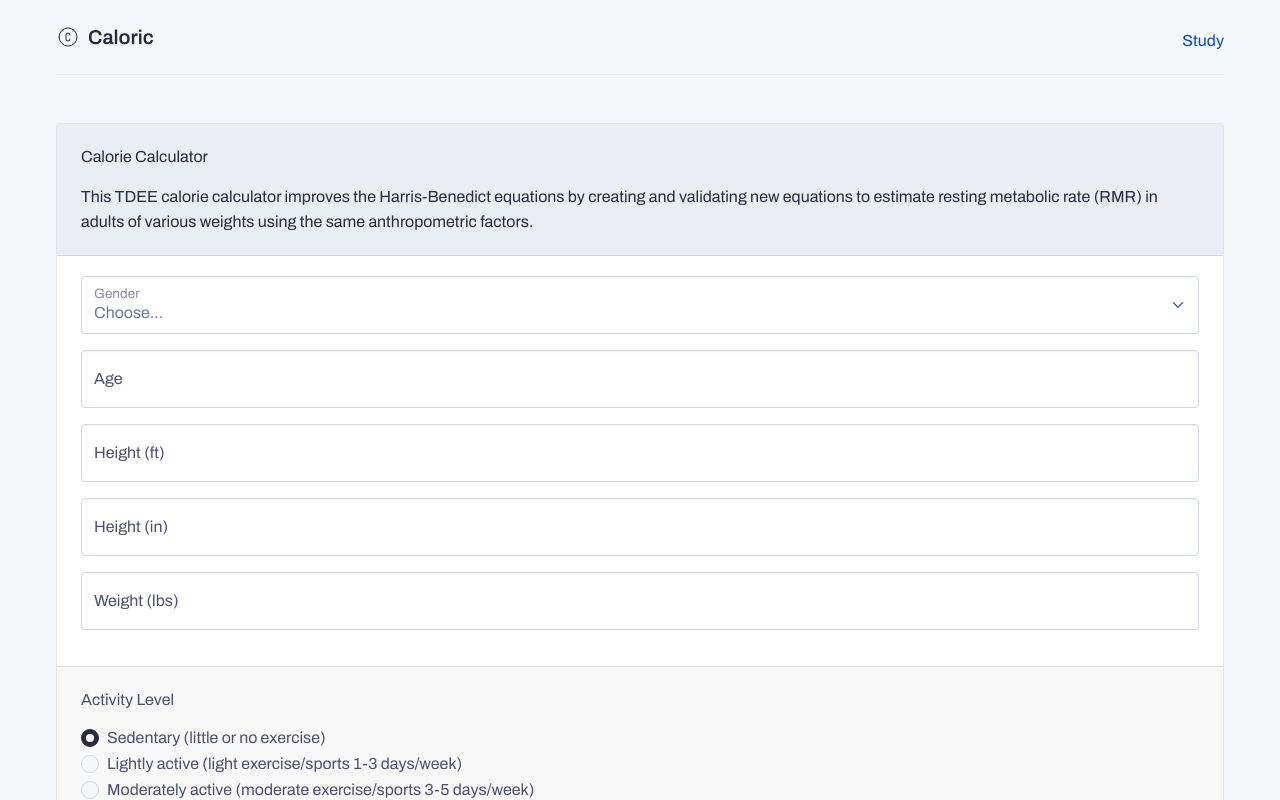
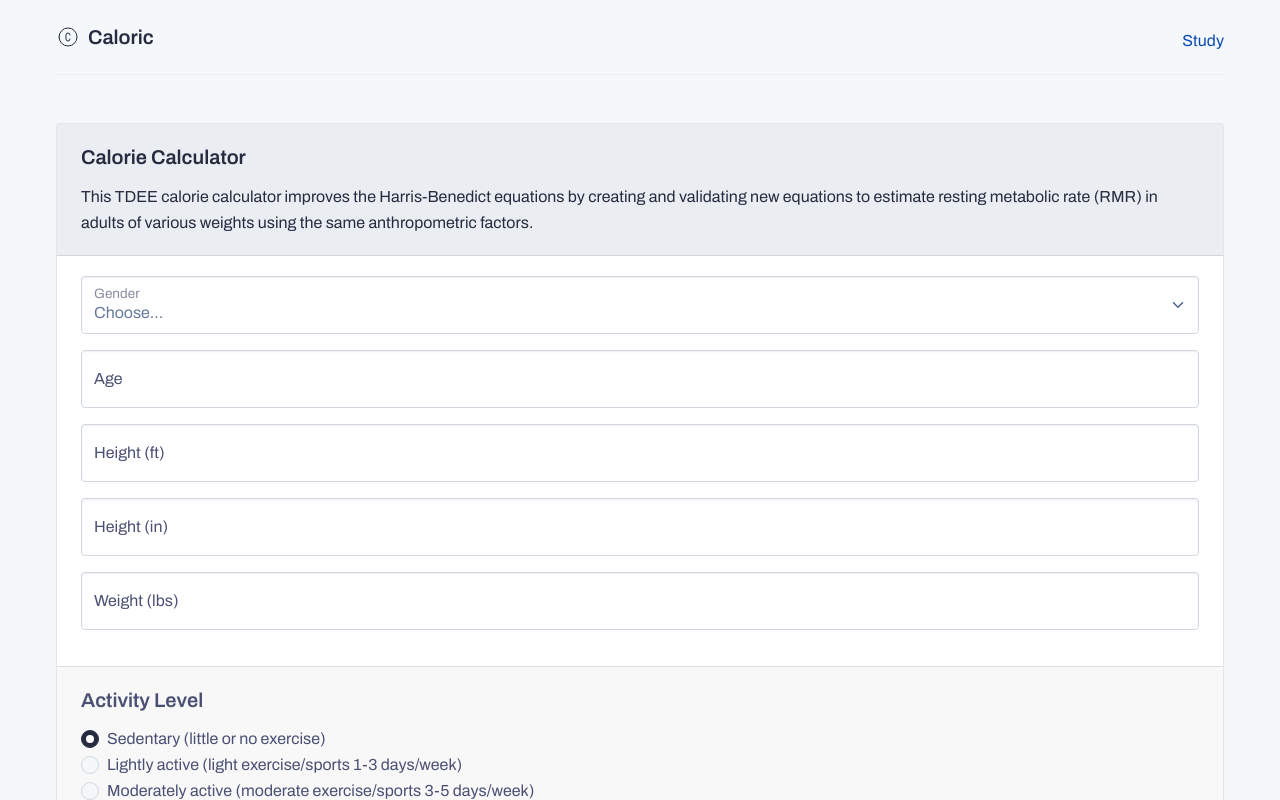
Before and after one commit to emiluzelac/caloric, a Next.js app: page / in a window 1280 px wide. Shown: the top 800 px of the page. Built offline with nearby package versions, Linux system fonts and the light colour scheme.

Commit message:
Class updates

```diff
--- a/src/components/Calculator.tsx
+++ b/src/components/Calculator.tsx
@@ -120,7 +120,7 @@ const Calculator: React.FC = () => {
       >
         <div className='card'>
         <div className='card-header text-bg-light'>
-        <p className="card-title">Calorie Calculator</p>
+        <h5 className="card-title">Calorie Calculator</h5>
         <p className='card-text'>
           This TDEE calorie calculator improves the Harris-Benedict equations by
           creating and validating new equations to estimate resting metabolic
@@ -205,7 +205,7 @@ const Calculator: React.FC = () => {
         </div>
 
         <div className="card-footer">
-          <p className="card-title">Activity Level</p>
+          <h5 className="card-title">Activity Level</h5>
           {[
             { value: '1.2', label: 'Sedentary (little or no exercise)' },
             {
@@ -281,7 +281,7 @@ const Calculator: React.FC = () => {
             Start Over
           </button>
           <div className="mb-3">
-            <h1>Results</h1>
+            <h5>Results</h5>
             <p className="lead">
               Your results for {getActivityLevelName(selectedActivityLevel)}{' '}
               activity level:
```
